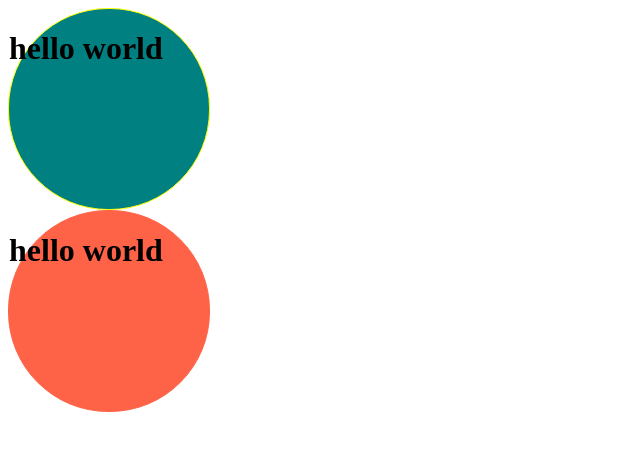
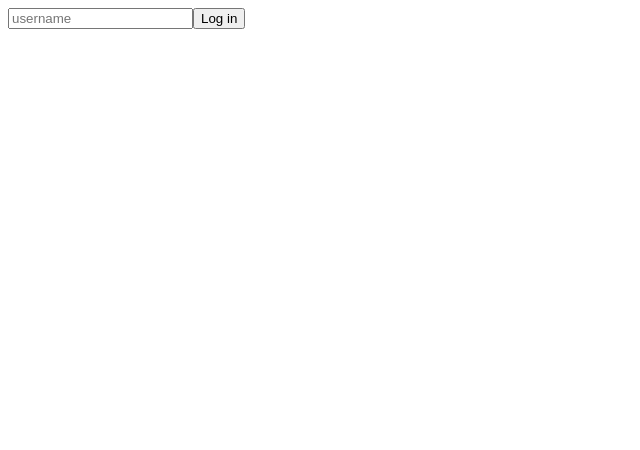
Before and after one commit to ohnas/react-masterclass, a React (Create React App) app: page / in a window 1280 px wide. Shown: the top 450 px of the page, without its empty margins (0-640 px from the left). Built offline with nearby package versions, Linux system fonts and the light colour scheme.

Commit message:
2.5 Forms

```diff
--- a/src/App.tsx
+++ b/src/App.tsx
@@ -1,10 +1,22 @@
-import Circle from "./Circle";
+import React, { useState } from "react";
+
 
 function App() {
+  const [value, setValue] = useState("");
+  const onChange = (event: React.FormEvent<HTMLInputElement>) => {
+    const {currentTarget: {value},} = event;
+    setValue(value);
+  };
+  const onSubmit = (event: React.FormEvent<HTMLFormElement>) => {
+    event.preventDefault();
+    console.log("hello", value);
+  };
   return (
     <div>
-      <Circle borderColor="yellow" bgColor="teal" />
-      <Circle bgColor="tomato" />
+      <form onSubmit={onSubmit}>
+        <input value={value} onChange={onChange} type="text" placeholder="username" />
+        <button>Log in</button>
+      </form>
     </div>
   );
 }
--- a/src/Circle.tsx
+++ /dev/null
@@ -1,31 +0,0 @@
-import { useState } from "react";
-import styled from "styled-components";
-
-interface ContainerProps {
-    bgColor: string;
-    borderColor: string;
-  }
-
-const Container = styled.div<ContainerProps>`
-  width: 200px;
-  height: 200px;
-  background-color: ${(props) => props.bgColor};
-  border-radius: 100px;
-  border: 1px solid ${(props) => props.borderColor};
-`;
-
-interface CircleProps {
-    bgColor: string;
-    borderColor?: string;
-}
-
-function Circle({ bgColor, borderColor }: CircleProps) {
-    const [value, setValue] = useState<string>("hello world");
-    return (
-        <Container bgColor={bgColor} borderColor={borderColor ?? bgColor}>
-            <h1>{value}</h1>
-        </Container>
-    );
-}
-
-export default Circle;
```
